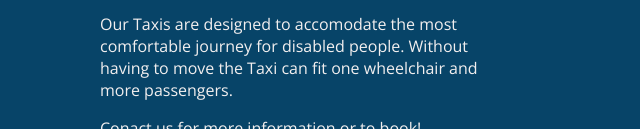
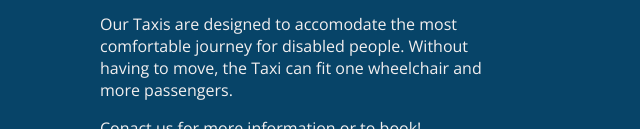
Before and after one commit to NaomiLea/shimmy, a website: page public/index.html in a window 1280 px wide. Shown: the part 823-952 px from the top of the page, 0-640 px from the left. Drawn offline with nearby package versions, Linux system fonts and the light colour scheme.

Commit message:
fixing typos

```diff
--- a/public/index.html
+++ b/public/index.html
@@ -30,7 +30,7 @@
         <h2>About us</h2>
         <p>We are a Taxi company located in Tel Aviv but are able to work around Israel. If you want to go to the airport, shopping, have a doctor's appointment or just want to get from one place to another without having to struggle getting in and out the
           car, we have the Taxi for you.</p>
-        <p>Our Taxis are designed to accomodate the most comfortable journey for disabled people. Without having to move the Taxi can fit one wheelchair and more passengers.</p>
+        <p>Our Taxis are designed to accomodate the most comfortable journey for disabled people. Without having to move, the Taxi can fit one wheelchair and more passengers.</p>
         <p>Conact us for more information or to book!</p>
       </div>
       <img class="img-taxi" src="taxi.png">
```
